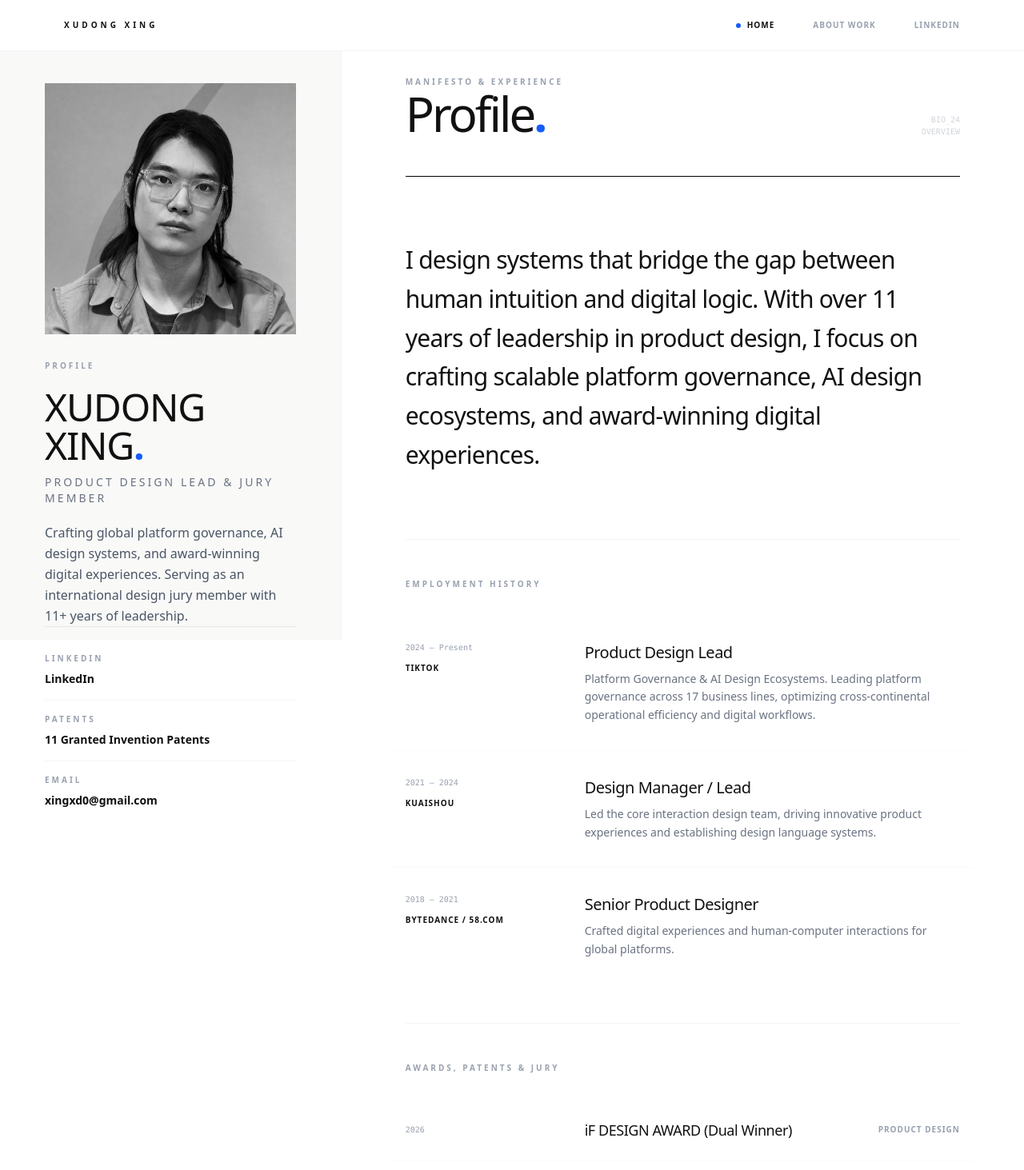
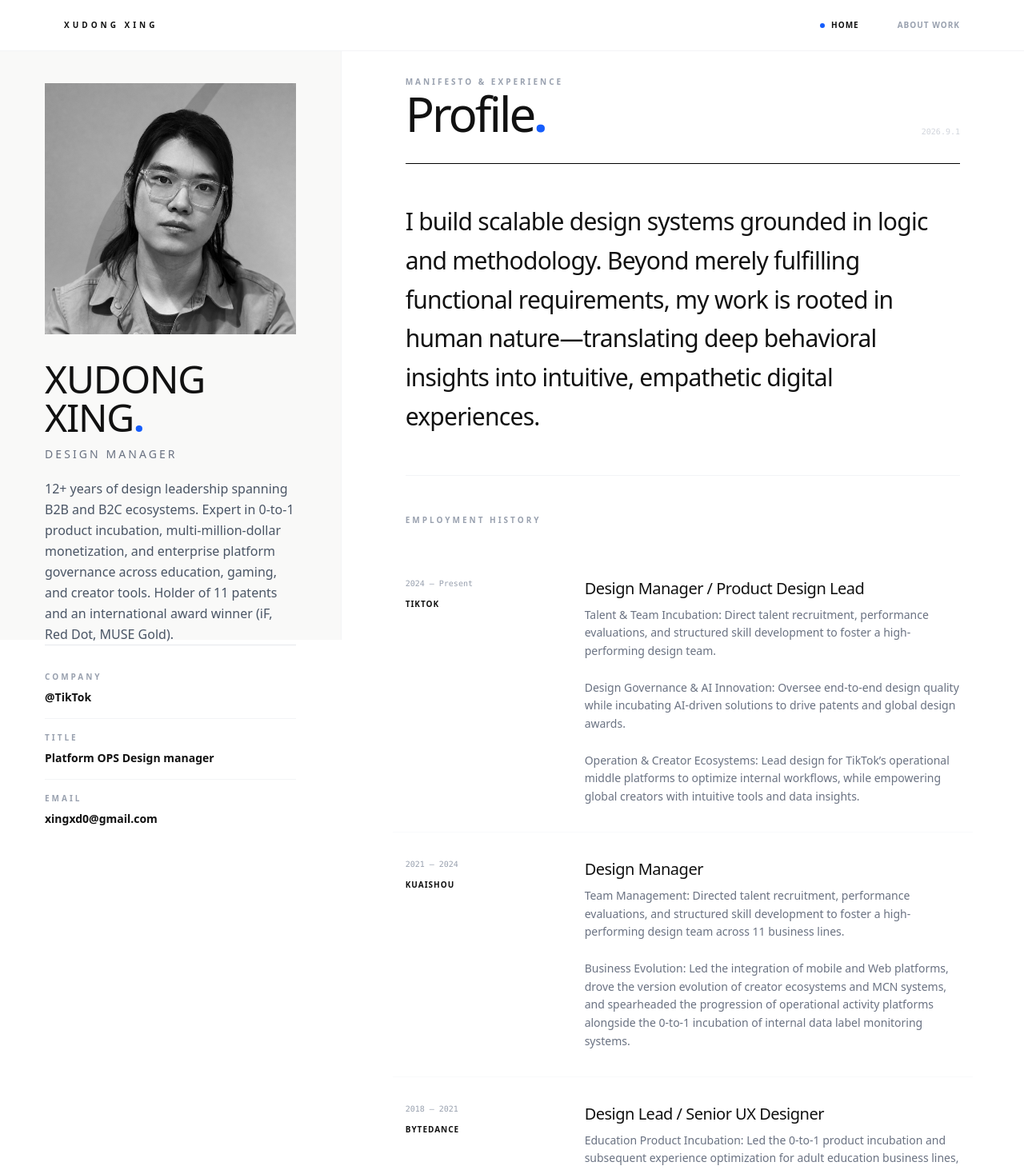
Before and after one commit to xingxd0/Me, a React (Vite) app: page / in a window 1280 px wide. Shown: the top 1463 px of the page at 80% size. Built offline with nearby package versions, Linux system fonts and the light colour scheme.

Commit message:
update homepage profile content

```diff
--- a/public/content/portfolio-content.json
+++ b/public/content/portfolio-content.json
@@ -1,16 +1,16 @@
 {
   "siteProfile": {
     "name": "XUDONG XING",
-    "title": "Product Design Lead & Jury Member",
-    "blurb": "Crafting global platform governance, AI design systems, and award-winning digital experiences. Serving as an international design jury member with 11+ years of leadership.",
+    "title": "Design manager",
+    "blurb": "12+ years of design leadership spanning B2B and B2C ecosystems. Expert in 0-to-1 product incubation, multi-million-dollar monetization, and enterprise platform governance across education, gaming, and creator tools. Holder of 11 patents and an international award winner (iF, Red Dot, MUSE Gold).",
     "heroImage": "/gallery/Avatar.png",
-    "intro": "I design systems that bridge the gap between human intuition and digital logic. With over 11 years of leadership in product design, I focus on crafting scalable platform governance, AI design ecosystems, and award-winning digital experiences."
+    "intro": "I build scalable design systems grounded in logic and methodology. Beyond merely fulfilling functional requirements, my work is rooted in human nature—translating deep behavioral insights into intuitive, empathetic digital experiences."
   },
   "homePage": {
     "eyebrow": "Manifesto & Experience",
     "title": "Profile",
-    "metaCode": "BIO_24",
-    "metaLabel": "Overview"
+    "metaCode": "",
+    "metaLabel": "2026.9.1"
   },
   "aboutPage": {
     "eyebrow": "Featured Projects",
@@ -20,13 +20,12 @@
   },
   "heroLinks": [
     {
-      "label": "LinkedIn",
-      "href": "https://linkedin.com/in/xingxd",
-      "value": "LinkedIn"
+      "label": "Company",
+      "value": "@TikTok"
     },
     {
-      "label": "Patents",
-      "value": "11 Granted Invention Patents"
+      "label": "Title",
+      "value": "Platform OPS Design manager"
     },
     {
       "label": "Email",
@@ -39,22 +38,22 @@
       "period": "2024 — Present",
       "company": "TikTok",
       "location": "San Jose, CA",
-      "role": "Product Design Lead",
-      "description": "Platform Governance & AI Design Ecosystems. Leading platform governance across 17 business lines, optimizing cross-continental operational efficiency and digital workflows."
+      "role": "Design Manager / Product Design Lead",
+      "description": "Talent & Team Incubation: Direct talent recruitment, performance evaluations, and structured skill development to foster a high-performing design team.\n\nDesign Governance & AI Innovation: Oversee end-to-end design quality while incubating AI-driven solutions to drive patents and global design awards.\n\nOperation & Creator Ecosystems: Lead design for TikTok’s operational middle platforms to optimize internal workflows, while empowering global creators with intuitive tools and data insights."
     },
     {
       "period": "2021 — 2024",
       "company": "Kuaishou",
       "location": "Beijing",
-      "role": "Design Manager / Lead",
-      "description": "Led the core interaction design team, driving innovative product experiences and establishing design language systems."
+      "role": "Design Manager",
+      "description": "Team Management: Directed talent recruitment, performance evaluations, and structured skill development to foster a high-performing design team across 11 business lines.\n\nBusiness Evolution: Led the integration of mobile and Web platforms, drove the version evolution of creator ecosystems and MCN systems, and spearheaded the progression of operational activity platforms alongside the 0-to-1 incubation of internal data label monitoring systems."
     },
     {
       "period": "2018 — 2021",
-      "company": "ByteDance / 58.com",
+      "company": "ByteDance",
       "location": "Beijing",
-      "role": "Senior Product Designer",
-      "description": "Crafted digital experiences and human-computer interactions for global platforms."
+      "role": "Design Lead / Senior UX Designer",
+      "description": "Education Product Incubation: Led the 0-to-1 product incubation and subsequent experience optimization for adult education business lines, including OpenLanguage, K12 English, and vocabulary-building apps.\n\nCore Business Iteration: Spearheaded design system updates and experience upgrades for Toutiao, daily iterations for search and short-to-long video features, 0-to-1 mini-program incubation, and served as the interaction lead for the 2019 ByteDance Spring Festival campaign."
     }
   ],
   "awards": [
--- a/src/features/frontend/components/Hero.tsx
+++ b/src/features/frontend/components/Hero.tsx
@@ -22,7 +22,6 @@ export function Hero() {
           />
         </div>
         <div className="space-y-5">
-          <p className="text-[10px] font-bold uppercase tracking-[0.3em] text-gray-400">Profile</p>
           <div>
             <h1 className="text-4xl font-extralight tracking-tight md:text-5xl">
               {siteProfile.name}
--- a/src/features/frontend/components/Home.tsx
+++ b/src/features/frontend/components/Home.tsx
@@ -14,8 +14,8 @@ export function Home() {
       </aside>
 
       <section className="flex h-full w-full flex-col px-8 py-6 md:w-2/3 md:px-12 lg:px-20">
-        <header className="mb-12 flex items-end justify-between">
-          <div className="space-y-2">
+        <header className="mb-8 flex items-end justify-between">
+          <div className="space-y-3">
             <span className="text-[10px] font-bold uppercase tracking-[0.3em] text-gray-400">
               {homePage.eyebrow}
             </span>
@@ -25,7 +25,6 @@ export function Home() {
             </h2>
           </div>
           <div className="hidden text-right md:block">
-            <span className="block text-[10px] font-mono text-gray-300">{homePage.metaCode}</span>
             <span className="block text-[10px] font-mono uppercase text-gray-300">{homePage.metaLabel}</span>
           </div>
         </header>
@@ -35,7 +34,7 @@ export function Home() {
             initial={{ opacity: 0, y: 20 }}
             animate={{ opacity: 1, y: 0 }}
             transition={{ duration: 0.8, ease: [0.16, 1, 0.3, 1] }}
-            className="max-w-3xl border-b border-gray-100 py-12 md:py-20"
+            className="max-w-3xl border-b border-gray-100 py-8 md:py-12"
           >
             <h3 className="text-2xl font-light leading-relaxed tracking-tight text-[#111111] md:text-3xl">
               {siteProfile.intro}
@@ -64,7 +63,7 @@ export function Home() {
                   </div>
                   <div className="flex-1">
                     <h5 className="mb-2 text-xl font-light tracking-tight">{experience.role}</h5>
-                    <p className="max-w-xl text-sm font-medium leading-relaxed text-gray-500">
+                    <p className="max-w-xl whitespace-pre-line text-sm font-medium leading-relaxed text-gray-500">
                       {experience.description}
                     </p>
                   </div>
--- a/src/features/portfolio/content/defaultPortfolioContent.ts
+++ b/src/features/portfolio/content/defaultPortfolioContent.ts
@@ -3,18 +3,18 @@ import { PortfolioContent } from './model';
 export const defaultPortfolioContent: PortfolioContent = {
   siteProfile: {
     name: 'XUDONG XING',
-    title: 'Product Design Lead & Jury Member',
+    title: 'Design manager',
     blurb:
-      'Crafting global platform governance, AI design systems, and award-winning digital experiences. Serving as an international design jury member with 11+ years of leadership.',
+      '12+ years of design leadership spanning B2B and B2C ecosystems. Expert in 0-to-1 product incubation, multi-million-dollar monetization, and enterprise platform governance across education, gaming, and creator tools. Holder of 11 patents and an international award winner (iF, Red Dot, MUSE Gold).',
     heroImage: '/gallery/Avatar.png',
     intro:
-      'I design systems that bridge the gap between human intuition and digital logic. With over 11 years of leadership in product design, I focus on crafting scalable platform governance, AI design ecosystems, and award-winning digital experiences.',
+      'I build scalable design systems grounded in logic and methodology. Beyond merely fulfilling functional requirements, my work is rooted in human nature-translating deep behavioral insights into intuitive, empathetic digital experiences.',
   },
   homePage: {
     eyebrow: 'Manifesto & Experience',
     title: 'Profile',
-    metaCode: 'BIO_24',
-    metaLabel: 'Overview',
+    metaCode: '',
+    metaLabel: '2026.9.1',
   },
   aboutPage: {
     eyebrow: 'Featured Projects',
@@ -24,13 +24,12 @@ export const defaultPortfolioContent: PortfolioContent = {
   },
   heroLinks: [
     {
-      label: 'LinkedIn',
-      href: 'https://linkedin.com/in/xingxd',
-      value: 'LinkedIn',
+      label: 'Company',
+      value: '@TikTok',
     },
     {
-      label: 'Patents',
-      value: '11 Granted Invention Patents',
+      label: 'Title',
+      value: 'Platform OPS Design manager',
     },
     {
       label: 'Email',
@@ -43,24 +42,25 @@ export const defaultPortfolioContent: PortfolioContent = {
       period: '2024 — Present',
       company: 'TikTok',
       location: 'San Jose, CA',
-      role: 'Product Design Lead',
+      role: 'Design Manager / Product Design Lead',
       description:
-        'Platform Governance & AI Design Ecosystems. Leading platform governance across 17 business lines, optimizing cross-continental operational efficiency and digital workflows.',
+        'Talent & Team Incubation: Direct talent recruitment, performance evaluations, and structured skill development to foster a high-performing design team.\n\nDesign Governance & AI Innovation: Oversee end-to-end design quality while incubating AI-driven solutions to drive patents and global design awards.\n\nOperation & Creator Ecosystems: Lead design for TikTok operational middle platforms to optimize internal workflows, while empowering global creators with intuitive tools and data insights.',
     },
     {
       period: '2021 — 2024',
       company: 'Kuaishou',
       location: 'Beijing',
-      role: 'Design Manager / Lead',
+      role: 'Design Manager',
       description:
-        'Led the core interaction design team, driving innovative product experiences and establishing design language systems.',
+        'Team Management: Directed talent recruitment, performance evaluations, and structured skill development to foster a high-performing design team across 11 business lines.\n\nBusiness Evolution: Led the integration of mobile and Web platforms, drove the version evolution of creator ecosystems and MCN systems, and spearheaded the progression of operational activity platforms alongside the 0-to-1 incubation of internal data label monitoring systems.',
     },
     {
       period: '2018 — 2021',
-      company: 'ByteDance / 58.com',
+      company: 'ByteDance',
       location: 'Beijing',
-      role: 'Senior Product Designer',
-      description: 'Crafted digital experiences and human-computer interactions for global platforms.',
+      role: 'Design Lead / Senior UX Designer',
+      description:
+        'Education Product Incubation: Led the 0-to-1 product incubation and subsequent experience optimization for adult education business lines, including OpenLanguage, K12 English, and vocabulary-building apps.\n\nCore Business Iteration: Spearheaded design system updates and experience upgrades for Toutiao, daily iterations for search and short-to-long video features, 0-to-1 mini-program incubation, and served as the interaction lead for the 2019 ByteDance Spring Festival campaign.',
     },
   ],
   awards: [
```
Also changed, not shown: 1 other file (tests, documents, lock files or other folders).
